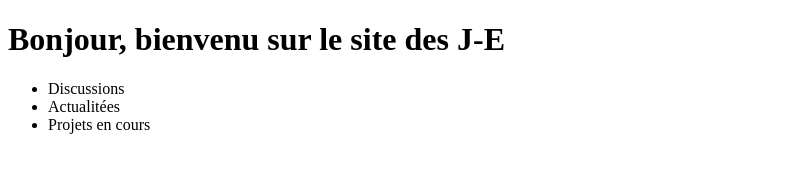
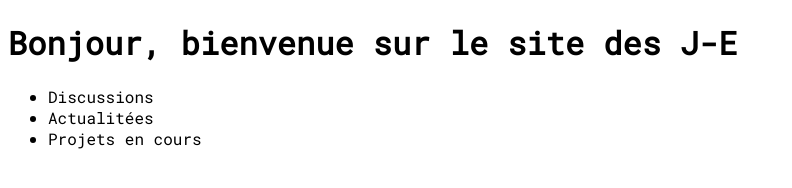
Before and after one commit to jexpert13/jexpert13.github.io, a plain HTML site: page index.html in a window 1280 px wide. Shown: the whole page, without its empty margins (0-792 px from the left). Drawn offline with Linux system fonts and the light colour scheme.

Commit message:
Update index.html

```diff
--- a/index.html
+++ b/index.html
@@ -3,13 +3,20 @@
 <head>
 	<meta charset="utf-8">
 	<title>J-E site</title>
+	<link rel="stylesheet" href="css/style.css">
+	<link href="https://fonts.googleapis.com/css?family=Roboto+Mono&display=swap" rel="stylesheet">
+	<style>
+		html, body{
+			font-family: 'Roboto Mono', monospace;
+		}
+	</style>
 </head>
 <body>
-	<h1>Bonjour, bienvenu sur le site des J-E</h1>
+	<h1>Bonjour, bienvenue sur le site des J-E</h1>
 
 	<nav>
 		<ul>
-			<li>Discussions</li>
+			<li class='Discussion'>Discussions</li>
 			<li>Actualitées</li>
 			<li>Projets en cours</li>
 		</ul>
```
